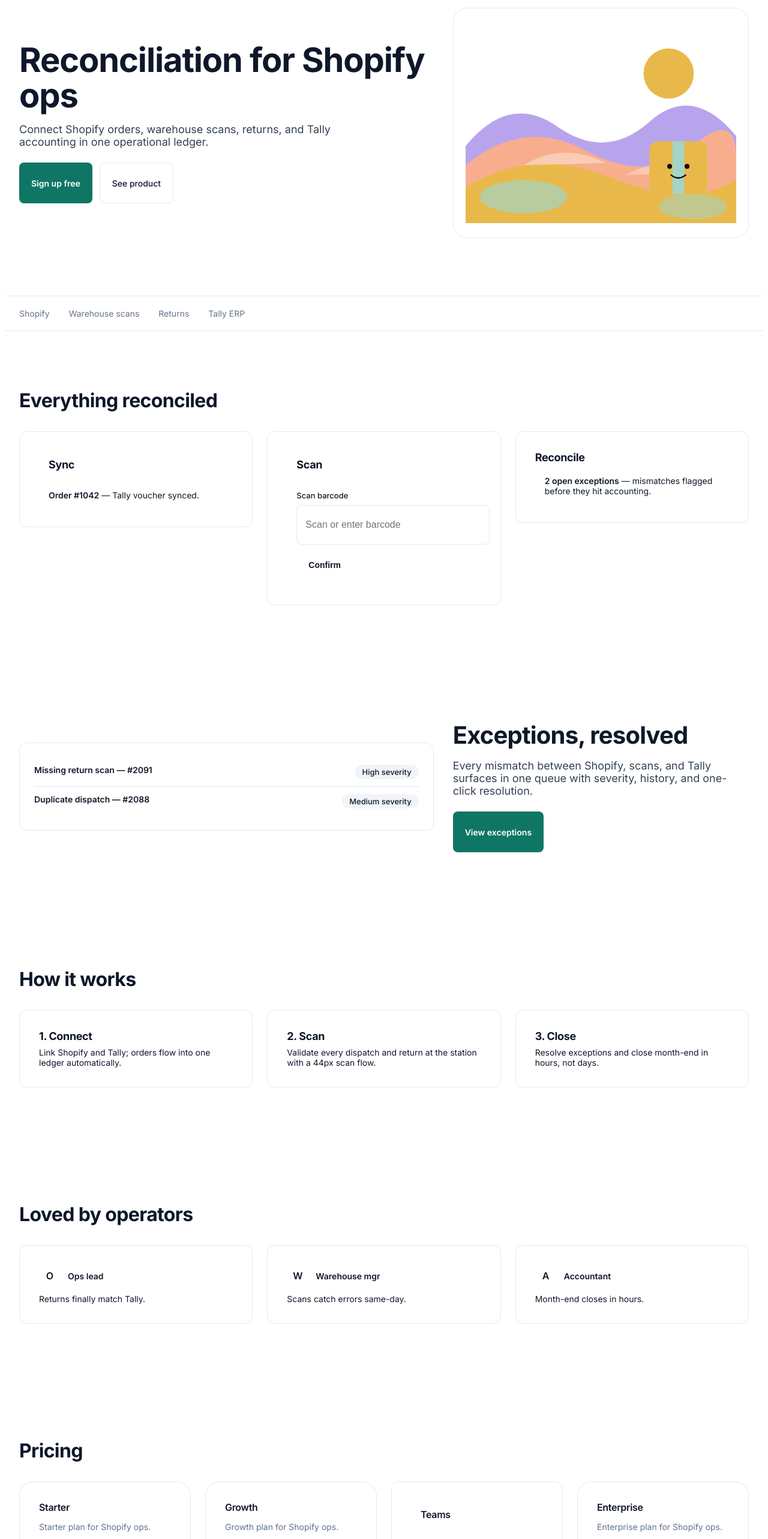
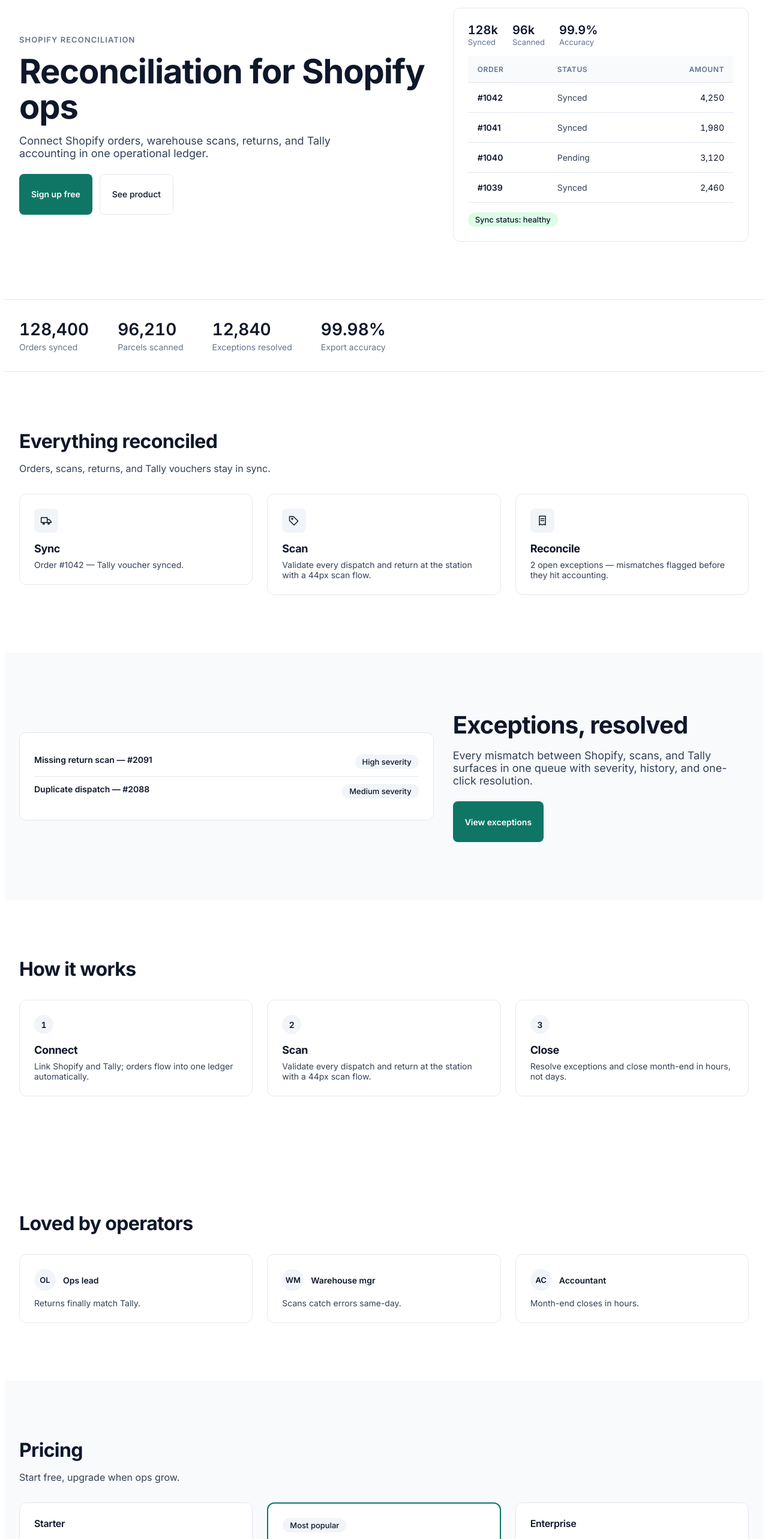
Before and after one commit to Mahima0824/shopify-connection, a Next.js app in the folder frontend/: page / in a window 1280 px wide. Shown: the part 180-2746 px from the top of the page at 60% size. Built offline with nearby package versions, Linux system fonts and the light colour scheme.

Commit message:
feat: enterprise landing

```diff
--- a/frontend/app/page.tsx
+++ b/frontend/app/page.tsx
@@ -1,26 +1,77 @@
 import React from "react";
 import Link from "next/link";
 import Reveal from "../components/Reveal";
-import ClayScene from "../components/ClayScene";
 import Footer from "../components/Footer";
+import { IconTruck, IconTag, IconReceipt } from "../components/icons";
 
 const sectionPad = { padding: "96px 0" };
-const whiteChip = {
-  background: "var(--on-primary)",
+
+const cardStyle: React.CSSProperties = {
+  background: "var(--card)",
+  border: "1px solid var(--hairline)",
+  borderRadius: 12,
+  padding: 24,
   color: "var(--ink)",
-  borderRadius: 12,
-  padding: "12px 16px",
-  fontSize: 14,
 };
+
+const h2Style: React.CSSProperties = { fontSize: 32, margin: 0 };
+const bodyStyle: React.CSSProperties = { color: "var(--body)", fontSize: 16, marginTop: 16 };
+
+const features = [
+  {
+    icon: <IconTruck size={20} />,
+    title: "Sync",
+    body: "Order #1042 — Tally voucher synced.",
+  },
+  {
+    icon: <IconTag size={20} />,
+    title: "Scan",
+    body: "Validate every dispatch and return at the station with a 44px scan flow.",
+  },
+  {
+    icon: <IconReceipt size={20} />,
+    title: "Reconcile",
+    body: "2 open exceptions — mismatches flagged before they hit accounting.",
+  },
+];
+
+const metrics = [
+  { value: "128,400", label: "Orders synced" },
+  { value: "96,210", label: "Parcels scanned" },
+  { value: "12,840", label: "Exceptions resolved" },
+  { value: "99.98%", label: "Export accuracy" },
+];
+
+const ledgerRows = [
+  { order: "#1042", status: "Synced", amount: "4,250" },
+  { order: "#1041", status: "Synced", amount: "1,980" },
+  { order: "#1040", status: "Pending", amount: "3,120" },
+  { order: "#1039", status: "Synced", amount: "2,460" },
+];
+
+const tiers = [
+  { name: "Starter", blurb: "For a single Shopify store getting scans in order.", price: "Free", features: ["1 store", "Dispatch scans", "Email support"], featured: false },
+  { name: "Growth", blurb: "For growing ops with returns and Tally sync.", price: "Most popular", features: ["3 stores", "Returns flow", "Tally sync"], featured: true },
+  { name: "Enterprise", blurb: "For multi-store ops with audit and SSO.", price: "Custom", features: ["Unlimited stores", "SSO + audit", "Dedicated CSM"], featured: false },
+];
+
+const testimonials = [
+  { name: "Ops lead", initials: "OL", quote: "Returns finally match Tally." },
+  { name: "Warehouse mgr", initials: "WM", quote: "Scans catch errors same-day." },
+  { name: "Accountant", initials: "AC", quote: "Month-end closes in hours." },
+];
 
 export default function Home() {
   return (
     <>
-      {/* Hero band 7/5 cream */}
+      {/* Hero 2-col */}
       <section style={{ background: "var(--canvas)" }}>
         <div className="container hero-grid" style={{ paddingTop: 96, paddingBottom: 96 }}>
           <Reveal>
-            <h1 className="display display-xl" style={{ margin: 0 }}>
+            <p style={{ fontSize: 13, fontWeight: 600, letterSpacing: "0.08em", textTransform: "uppercase", color: "var(--muted)", margin: "0 0 16px" }}>
+              Shopify reconciliation
+            </p>
+            <h1 className="display" style={{ margin: 0, fontSize: 56, fontWeight: 700, lineHeight: 1.05, letterSpacing: "-0.02em" }}>
               Reconciliation for Shopify ops
             </h1>
             <p style={{ color: "var(--body)", fontSize: 18, marginTop: 16, maxWidth: 520 }}>
@@ -36,69 +87,82 @@
             </div>
           </Reveal>
           <Reveal delay={120}>
-            <div
-              className="hero-illustration-card"
-              style={{ background: "var(--soft)", border: "1px solid var(--hairline)", borderRadius: 24, padding: 20 }}
-            >
-              <ClayScene variant="mountains" />
+            <div className="content-card" style={{ padding: 24 }}>
+              <div style={{ display: "flex", gap: 24 }}>
+                {[
+                  { value: "128k", label: "Synced" },
+                  { value: "96k", label: "Scanned" },
+                  { value: "99.9%", label: "Accuracy" },
+                ].map((s) => (
+                  <div key={s.label}>
+                    <div className="tnum" style={{ fontSize: 20, fontWeight: 600, color: "var(--ink)" }}>{s.value}</div>
+                    <div style={{ fontSize: 13, color: "var(--muted)" }}>{s.label}</div>
+                  </div>
+                ))}
+              </div>
+              <table className="modern-table" style={{ marginTop: 16 }}>
+                <thead>
+                  <tr>
+                    <th>Order</th>
+                    <th>Status</th>
+                    <th style={{ textAlign: "right" }}>Amount</th>
+                  </tr>
+                </thead>
+                <tbody>
+                  {ledgerRows.map((r) => (
+                    <tr key={r.order}>
+                      <td style={{ fontWeight: 600, color: "var(--ink)" }}>{r.order}</td>
+                      <td style={{ color: "var(--body)" }}>{r.status}</td>
+                      <td className="tnum" style={{ textAlign: "right" }}>{r.amount}</td>
+                    </tr>
+                  ))}
+                </tbody>
+              </table>
+              <div style={{ marginTop: 16 }}>
+                <span className="badge-pill badge-success">Sync status: healthy</span>
+              </div>
             </div>
           </Reveal>
         </div>
       </section>
 
-      {/* Trust strip hairline divider */}
-      <Reveal>
-        <div style={{ borderTop: "1px solid var(--hairline)", borderBottom: "1px solid var(--hairline)", background: "var(--canvas)" }}>
-          <div className="container" style={{ display: "flex", flexWrap: "wrap", gap: 32, paddingTop: 20, paddingBottom: 20, color: "var(--muted)", fontSize: 14 }}>
-            <span>Shopify</span>
-            <span>Warehouse scans</span>
-            <span>Returns</span>
-            <span>Tally ERP</span>
-          </div>
+      {/* Metric strip */}
+      <section style={{ borderTop: "1px solid var(--hairline)", borderBottom: "1px solid var(--hairline)", background: "var(--canvas)" }}>
+        <div className="container" style={{ display: "flex", flexWrap: "wrap", gap: 48, paddingTop: 32, paddingBottom: 32 }}>
+          {metrics.map((m) => (
+            <div key={m.label}>
+              <div className="tnum" style={{ fontSize: 28, fontWeight: 600, color: "var(--ink)" }}>{m.value}</div>
+              <div style={{ fontSize: 14, color: "var(--muted)", marginTop: 4 }}>{m.label}</div>
+            </div>
+          ))}
         </div>
-      </Reveal>
+      </section>
 
-      {/* Features 3-up: pink Sync / teal Scan / lavender Reconcile */}
+      {/* Features 3-up */}
       <section id="solutions" style={sectionPad}>
         <div className="container">
           <Reveal>
-            <h2 className="display" style={{ fontSize: 32, margin: 0 }}>Everything reconciled</h2>
+            <h2 className="display" style={h2Style}>Everything reconciled</h2>
+            <p style={bodyStyle}>Orders, scans, returns, and Tally vouchers stay in sync.</p>
           </Reveal>
           <div className="grid-3" style={{ marginTop: 32 }}>
-            <Reveal delay={0}>
-              <div className="feature-card-pink">
-                <h3 className="display" style={{ ...whiteChip, fontSize: 18, margin: "0 0 8px" }}>Sync</h3>
-                <div style={whiteChip}>
-                  <span style={{ fontWeight: 600 }}>Order #1042</span> — Tally voucher synced.
+            {features.map((f, i) => (
+              <Reveal key={f.title} delay={i * 100}>
+                <div style={cardStyle}>
+                  <span style={{ width: 40, height: 40, borderRadius: 8, background: "var(--neutral-bg)", color: "var(--ink)", display: "inline-flex", alignItems: "center", justifyContent: "center" }}>
+                    {f.icon}
+                  </span>
+                  <h3 className="display" style={{ fontSize: 18, margin: "16px 0 8px" }}>{f.title}</h3>
+                  <p style={{ margin: 0, fontSize: 14, color: "var(--body)" }}>{f.body}</p>
                 </div>
-              </div>
-            </Reveal>
-            <Reveal delay={100}>
-              <div className="feature-card-teal">
-                <h3 className="display" style={{ ...whiteChip, fontSize: 18, margin: "0 0 8px" }}>Scan</h3>
-                <div style={whiteChip}>
-                  <label style={{ fontSize: 13, fontWeight: 500 }}>Scan barcode</label>
-                  <input className="input-control" placeholder="Scan or enter barcode" readOnly value="" aria-label="scan input" style={{ marginTop: 8 }} />
-                  <div style={{ marginTop: 12 }}>
-                    <button type="button" className="btn-on-color">Confirm</button>
-                  </div>
-                </div>
-              </div>
-            </Reveal>
-            <Reveal delay={200}>
-              <div className="feature-card-lavender">
-                <h3 className="display" style={{ fontSize: 18, margin: "0 0 8px" }}>Reconcile</h3>
-                <div style={whiteChip}>
-                  <span style={{ fontWeight: 600 }}>2 open exceptions</span> — mismatches flagged before they hit accounting.
-                </div>
-              </div>
-            </Reveal>
+              </Reveal>
+            ))}
           </div>
         </div>
       </section>
 
-      {/* Product band: cream card + side copy */}
-      <section id="product" style={{ ...sectionPad, background: "var(--canvas)" }}>
+      {/* Product band */}
+      <section id="product" style={{ ...sectionPad, background: "var(--surface)" }}>
         <div className="container hero-grid">
           <Reveal>
             <div className="content-card">
@@ -126,56 +190,25 @@
         </div>
       </section>
 
-      {/* How it works 3-up: peach / ochre / cream */}
+      {/* Workflow band */}
       <section id="resources" style={sectionPad}>
         <div className="container">
           <Reveal>
-            <h2 className="display" style={{ fontSize: 32, margin: 0 }}>How it works</h2>
-          </Reveal>
-          <div className="grid-3" style={{ marginTop: 32 }}>
-            <Reveal delay={0}>
-              <div className="feature-card-peach">
-                <h3 className="display" style={{ fontSize: 18, margin: "0 0 8px" }}>1. Connect</h3>
-                <p style={{ margin: 0, fontSize: 14, color: "var(--ink)" }}>Link Shopify and Tally; orders flow into one ledger automatically.</p>
-              </div>
-            </Reveal>
-            <Reveal delay={100}>
-              <div className="feature-card-ochre">
-                <h3 className="display" style={{ fontSize: 18, margin: "0 0 8px" }}>2. Scan</h3>
-                <p style={{ margin: 0, fontSize: 14, color: "var(--ink)" }}>Validate every dispatch and return at the station with a 44px scan flow.</p>
-              </div>
-            </Reveal>
-            <Reveal delay={200}>
-              <div className="feature-card-cream">
-                <h3 className="display" style={{ fontSize: 18, margin: "0 0 8px" }}>3. Close</h3>
-                <p style={{ margin: 0, fontSize: 14, color: "var(--ink)" }}>Resolve exceptions and close month-end in hours, not days.</p>
-              </div>
-            </Reveal>
-          </div>
-        </div>
-      </section>
-
-      {/* Testimonials 3-up cream cards, 36px pastel avatars */}
-      <section id="customers" style={sectionPad}>
-        <div className="container">
-          <Reveal>
-            <h2 className="display" style={{ fontSize: 32, margin: 0 }}>Loved by operators</h2>
+            <h2 className="display" style={h2Style}>How it works</h2>
           </Reveal>
           <div className="grid-3" style={{ marginTop: 32 }}>
             {[
-              { name: "Ops lead", avatarBg: "var(--brand-peach)", quote: "Returns finally match Tally." },
-              { name: "Warehouse mgr", avatarBg: "var(--brand-mint)", quote: "Scans catch errors same-day." },
-              { name: "Accountant", avatarBg: "var(--brand-lavender)", quote: "Month-end closes in hours." },
-            ].map((t, i) => (
-              <Reveal key={t.name} delay={i * 100}>
-                <div className="feature-card-cream">
-                  <div style={{ display: "flex", alignItems: "center", gap: 12 }}>
-                    <span style={{ width: 36, height: 36, borderRadius: "50%", background: t.avatarBg, color: "var(--ink)", display: "flex", alignItems: "center", justifyContent: "center", fontWeight: 600 }}>
-                      {t.name[0]}
-                    </span>
-                    <span style={{ fontSize: 14, fontWeight: 600, color: "var(--ink)" }}>{t.name}</span>
-                  </div>
-                  <p style={{ marginTop: 12, marginBottom: 0, fontSize: 14, color: "var(--ink)" }}>{t.quote}</p>
+              { n: "1", title: "Connect", body: "Link Shopify and Tally; orders flow into one ledger automatically." },
+              { n: "2", title: "Scan", body: "Validate every dispatch and return at the station with a 44px scan flow." },
+              { n: "3", title: "Close", body: "Resolve exceptions and close month-end in hours, not days." },
+            ].map((s, i) => (
+              <Reveal key={s.n} delay={i * 100}>
+                <div style={cardStyle}>
+                  <span className="tnum" style={{ width: 32, height: 32, borderRadius: "50%", background: "var(--neutral-bg)", color: "var(--ink)", display: "inline-flex", alignItems: "center", justifyContent: "center", fontSize: 14, fontWeight: 600 }}>
+                    {s.n}
+                  </span>
+                  <h3 className="display" style={{ fontSize: 18, margin: "16px 0 8px" }}>{s.title}</h3>
+                  <p style={{ margin: 0, fontSize: 14, color: "var(--body)" }}>{s.body}</p>
                 </div>
               </Reveal>
             ))}
@@ -183,40 +216,55 @@
         </div>
       </section>
 
-      {/* Pricing: white tiers + featured teal tier */}
-      <section id="pricing" style={{ ...sectionPad, background: "var(--canvas)" }}>
+      {/* Testimonials */}
+      <section id="customers" style={sectionPad}>
         <div className="container">
           <Reveal>
-            <h2 className="display" style={{ fontSize: 32, margin: 0 }}>Pricing</h2>
+            <h2 className="display" style={h2Style}>Loved by operators</h2>
           </Reveal>
-          <div className="grid-4 pricing-grid" style={{ marginTop: 32 }}>
-            {[
-              { name: "Starter", blurb: "Starter plan for Shopify ops.", features: ["1 store", "Dispatch scans", "Email support"], featured: false },
-              { name: "Growth", blurb: "Growth plan for Shopify ops.", features: ["3 stores", "Returns flow", "Tally sync"], featured: false },
-              { name: "Teams", blurb: "Featured plan for growing ops.", features: ["10 stores", "Exceptions queue", "Priority support"], featured: true },
-              { name: "Enterprise", blurb: "Enterprise plan for Shopify ops.", features: ["Unlimited stores", "SSO + audit", "Dedicated CSM"], featured: false },
-            ].map((p) => (
+          <div className="grid-3" style={{ marginTop: 32 }}>
+            {testimonials.map((t, i) => (
+              <Reveal key={t.name} delay={i * 100}>
+                <div style={cardStyle}>
+                  <div style={{ display: "flex", alignItems: "center", gap: 12 }}>
+                    <span style={{ width: 36, height: 36, borderRadius: "50%", background: "var(--neutral-bg)", color: "var(--ink)", display: "flex", alignItems: "center", justifyContent: "center", fontWeight: 600, fontSize: 13 }}>
+                      {t.initials}
+                    </span>
+                    <span style={{ fontSize: 14, fontWeight: 600, color: "var(--ink)" }}>{t.name}</span>
+                  </div>
+                  <p style={{ marginTop: 12, marginBottom: 0, fontSize: 14, color: "var(--body)" }}>{t.quote}</p>
+                </div>
+              </Reveal>
+            ))}
+          </div>
+        </div>
+      </section>
+
+      {/* Pricing 3-up */}
+      <section id="pricing" style={{ ...sectionPad, background: "var(--surface)" }}>
+        <div className="container">
+          <Reveal>
+            <h2 className="display" style={h2Style}>Pricing</h2>
+            <p style={bodyStyle}>Start free, upgrade when ops grow.</p>
+          </Reveal>
+          <div className="grid-3" style={{ marginTop: 32 }}>
+            {tiers.map((p) => (
               <Reveal key={p.name} delay={0}>
                 <div
-                  className={p.featured ? "feature-card-teal" : undefined}
                   style={
                     p.featured
-                      ? undefined
-                      : { background: "var(--on-primary)", border: "1px solid var(--hairline)", borderRadius: 24, padding: 32, color: "var(--ink)" }
+                      ? { ...cardStyle, border: "2px solid var(--accent)" }
+                      : cardStyle
                   }
                 >
-                  <div className="display" style={p.featured ? { ...whiteChip, fontSize: 16, fontWeight: 600 } : { fontSize: 16, fontWeight: 600 }}>{p.name}</div>
-                  <p style={p.featured ? { ...whiteChip, fontSize: 14 } : { fontSize: 14, color: "var(--muted)" }}>{p.blurb}</p>
+                  {p.featured && (
+                    <span className="badge-pill" style={{ background: "var(--neutral-bg)", marginBottom: 12 }}>Most popular</span>
+                  )}
+                  <div className="display" style={{ fontSize: 16, fontWeight: 600 }}>{p.name}</div>
+                  <p style={{ fontSize: 14, color: "var(--muted)" }}>{p.blurb}</p>
                   <ul style={{ listStyle: "none", padding: 0, margin: "16px 0 0", display: "grid", gap: 8 }}>
                     {p.features.map((f) => (
-                      <li
-                        key={f}
-                        style={
-                          p.featured
-                            ? { ...whiteChip, fontSize: 13 }
-                            : { fontSize: 13, color: "var(--ink)" }
-                        }
-                      >
+                      <li key={f} style={{ fontSize: 13, color: "var(--ink)" }}>
                         {f}
                       </li>
                     ))}
@@ -228,28 +276,13 @@
         </div>
       </section>
 
-      {/* CTA illustrated band: soft 24px, 80px padding + mascot + primary CTA */}
+      {/* CTA band */}
       <section style={sectionPad}>
         <div className="container">
           <Reveal>
-            <div className="cta-band-illustrated" style={{ background: "var(--soft)", border: "1px solid var(--hairline)", borderRadius: 24, padding: 80, textAlign: "center" }}>
-              <span
-                style={{
-                  width: 28,
-                  height: 28,
-                  borderRadius: "50%",
-                  background: "var(--brand-ochre)",
-                  color: "var(--ink)",
-                  display: "inline-flex",
-                  alignItems: "center",
-                  justifyContent: "center",
-                  fontSize: 14,
-                  fontWeight: 600,
-                }}
-              >
-                R
-              </span>
-              <h2 className="display" style={{ fontSize: 32, margin: "16px 0 0" }}>Start reconciling today</h2>
+            <div style={{ background: "var(--surface)", border: "1px solid var(--hairline)", borderRadius: 12, padding: 80, textAlign: "center" }}>
+              <h2 className="display" style={{ fontSize: 32, margin: 0 }}>Start reconciling today</h2>
+              <p style={{ color: "var(--body)", fontSize: 16, marginTop: 12 }}>Connect Shopify and close your first exceptions in minutes.</p>
               <div style={{ marginTop: 20 }}>
                 <Link href="/dashboard" className="btn-primary">
                   Sign up free
--- a/frontend/components/ClayScene.tsx
+++ /dev/null
@@ -1,80 +0,0 @@
-import React from "react";
-
-type ClaySceneProps = { variant: "mountains" | "horizon" };
-
-export default function ClayScene({ variant }: ClaySceneProps) {
-  if (variant === "horizon") {
-    return (
-      <svg
-        viewBox="0 0 1200 160"
-        role="img"
-        aria-label="Clay horizon illustration"
-        preserveAspectRatio="xMidYMid slice"
-      >
-        <title>Clay horizon</title>
-        <path
-          d="M0 110 Q 150 60 300 95 T 600 95 T 900 90 T 1200 100 V160 H0 Z"
-          fill="#ebe6d6"
-        />
-        <path
-          d="M0 130 Q 200 95 420 120 T 820 118 T 1200 125 V160 H0 Z"
-          fill="#e8b94a"
-          opacity="0.85"
-        />
-        <circle cx="180" cy="128" r="6" fill="#a4d4c5" />
-        <circle cx="640" cy="132" r="5" fill="#a4d4c5" />
-        <circle cx="1010" cy="130" r="6" fill="#a4d4c5" />
-      </svg>
-    );
-  }
-
-  return (
-    <svg
-      viewBox="0 0 560 420"
-      role="img"
-      aria-label="Clay mountains illustration"
-      preserveAspectRatio="xMidYMid meet"
-    >
-      <title>Clay mountains</title>
-      <circle cx="420" cy="110" r="52" fill="#e8b94a" />
-      <path
-        d="M0 260 Q 90 150 190 220 T 380 210 T 560 240 V420 H0 Z"
-        fill="#b8a4ed"
-      />
-      <path
-        d="M0 300 Q 120 200 250 270 T 470 260 T 560 290 V420 H0 Z"
-        fill="#ffb084"
-        opacity="0.9"
-      />
-      <path
-        d="M0 345 Q 140 260 300 325 T 560 330 V420 H0 Z"
-        fill="#e8b94a"
-      />
-      <path
-        d="M120 300 Q 200 250 290 295 Z"
-        fill="#ffffff"
-        opacity="0.35"
-      />
-      <path
-        d="M330 320 Q 400 280 470 315 Z"
-        fill="#ffffff"
-        opacity="0.3"
-      />
-      <ellipse cx="120" cy="365" rx="90" ry="34" fill="#a4d4c5" opacity="0.7" />
-      <ellipse cx="470" cy="385" rx="70" ry="26" fill="#a4d4c5" opacity="0.55" />
-      <g transform="translate(380 250)">
-        <rect x="0" y="0" width="120" height="110" rx="18" fill="#e8b94a" />
-        <rect x="48" y="0" width="24" height="110" fill="#a4d4c5" />
-        <circle cx="42" cy="52" r="5" fill="#0a0a0a" />
-        <circle cx="78" cy="52" r="5" fill="#0a0a0a" />
-        <path
-          d="M45 70 Q 60 82 75 70"
-          fill="none"
-          stroke="#0a0a0a"
-          strokeWidth="3"
-          strokeLinecap="round"
-        />
-      </g>
-    </svg>
-  );
-}
```
Also changed, not shown: frontend/components/Footer.tsx (+13 -20 lines), 2 other files (tests, documents, lock files or other folders).
